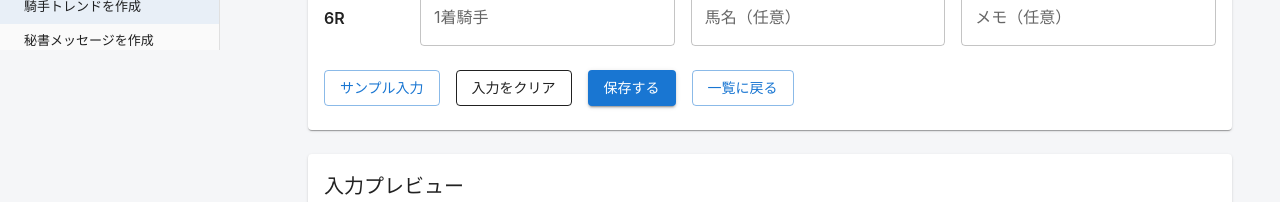
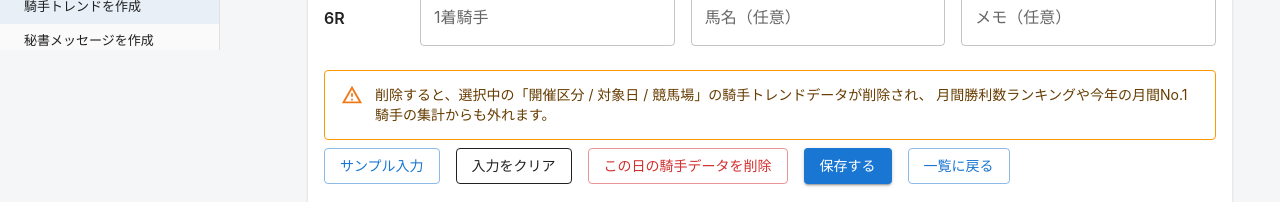
Before and after one commit to ikagih-kir/admin-ai-concierge, a React (Vite) app: page /jockey-trends/input in a window 1280 px wide. Shown: the part 750-952 px from the top of the page. Built offline with nearby package versions, Linux system fonts and the light colour scheme; no server answers; sample sign-in values are in the browser's storage.

Commit message:
fix: update Admin settings for production

```diff
--- a/src/api/jockeyTrends.ts
+++ b/src/api/jockeyTrends.ts
@@ -56,3 +56,22 @@ export async function deleteJockeyTrend(id: number) {
   const res = await axios.delete(`${API_BASE_URL}/admin/jockey-trends/${id}`);
   return res.data;
 }
+
+export async function deleteJockeyTrendsByDateVenue(params: {
+  raceDate: string;
+  meetingType: MeetingType;
+  venue: string;
+}) {
+  const res = await axios.delete(
+    `${API_BASE_URL}/admin/jockey-trends/by-date-venue`,
+    {
+      params: {
+        race_date: params.raceDate,
+        meeting_type: params.meetingType,
+        venue: params.venue,
+      },
+    }
+  );
+
+  return res.data;
+}
--- a/src/pages/JockeyTrend/JockeyTrendInputPage.tsx
+++ b/src/pages/JockeyTrend/JockeyTrendInputPage.tsx
@@ -1,5 +1,5 @@
 import { useEffect, useMemo, useState } from "react";
-import { useNavigate } from "react-router-dom";
+import { useNavigate, useSearchParams } from "react-router-dom";
 import {
   Alert,
   Box,
@@ -16,6 +16,7 @@ import {
 import {
   createJockeyTrend,
   deleteJockeyTrend,
+  deleteJockeyTrendsByDateVenue,
   fetchJockeyTrends,
   JockeyTrendItem,
   MeetingType,
@@ -78,10 +79,22 @@ function todayJstString(): string {
 
 export default function JockeyTrendInputPage() {
   const navigate = useNavigate();
+  const [searchParams] = useSearchParams();
 
-  const [meetingType, setMeetingType] = useState<MeetingType>("central");
-  const [raceDate, setRaceDate] = useState(todayJstString());
-  const [venue, setVenue] = useState(CENTRAL_VENUES[0]);
+  const initialMeetingType =
+    searchParams.get("meeting_type") === "local" ? "local" : "central";
+
+  const initialRaceDate = searchParams.get("race_date") || todayJstString();
+
+  const initialVenue =
+    searchParams.get("venue") ||
+    (initialMeetingType === "central" ? CENTRAL_VENUES[0] : LOCAL_VENUES[0]);
+
+  const [meetingType, setMeetingType] =
+    useState<MeetingType>(initialMeetingType);
+
+  const [raceDate, setRaceDate] = useState(initialRaceDate);
+  const [venue, setVenue] = useState(initialVenue);
   const [rows, setRows] = useState<RaceInputRow[]>(buildInitialRows());
 
   const [existingItems, setExistingItems] = useState<JockeyTrendItem[]>([]);
@@ -89,6 +102,7 @@ export default function JockeyTrendInputPage() {
 
   const [isLoadingExisting, setIsLoadingExisting] = useState(false);
   const [isSaving, setIsSaving] = useState(false);
+  const [isDeleting, setIsDeleting] = useState(false);
 
   const [snackbarOpen, setSnackbarOpen] = useState(false);
   const [snackbarSeverity, setSnackbarSeverity] = useState<"success" | "error">(
@@ -278,6 +292,48 @@ export default function JockeyTrendInputPage() {
     }
   };
 
+  const handleDeleteByDateVenue = async () => {
+    if (!raceDate) {
+      showMessage("error", "対象日を入力してください。");
+      return;
+    }
+
+    if (!venue.trim()) {
+      showMessage("error", "競馬場を選択してください。");
+      return;
+    }
+
+    const ok = window.confirm(
+      `${raceDate} / ${venue} の騎手トレンドデータを削除します。\n\nこの操作をすると、選択中の開催区分・対象日・競馬場の1〜6R勝利騎手データが削除され、月間勝利数ランキングや今年の月間No.1騎手の集計からも外れます。\n\n本当に削除しますか？`
+    );
+
+    if (!ok) return;
+
+    setIsDeleting(true);
+
+    try {
+      await deleteJockeyTrendsByDateVenue({
+        raceDate,
+        meetingType,
+        venue,
+      });
+
+      setRows(buildInitialRows());
+      setExistingItems([]);
+      setLatestItems([]);
+
+      showMessage("success", "騎手トレンドデータを削除しました。");
+    } catch (e: any) {
+      showMessage(
+        "error",
+        e?.response?.data?.detail ?? "削除に失敗しました。"
+      );
+    } finally {
+      setIsDeleting(false);
+    }
+  };
+
+
   return (
     <Box p={3}>
       <Stack spacing={3}>
@@ -407,6 +463,12 @@ export default function JockeyTrendInputPage() {
                 ))}
               </Stack>
 
+              <Stack spacing={1}>
+                <Alert severity="warning" variant="outlined">
+                  削除すると、選択中の「開催区分 / 対象日 / 競馬場」の騎手トレンドデータが削除され、
+                  月間勝利数ランキングや今年の月間No.1騎手の集計からも外れます。
+                </Alert>
+
                 <Stack direction="row" spacing={2} flexWrap="wrap">
                   <Button variant="outlined" onClick={handleSample}>
                     サンプル入力
@@ -417,9 +479,18 @@ export default function JockeyTrendInputPage() {
                   </Button>
 
                   <Button
+                    variant="outlined"
+                    color="error"
+                    onClick={handleDeleteByDateVenue}
+                    disabled={isSaving || isDeleting || !raceDate || !venue}
+                  >
+                    {isDeleting ? "削除中..." : "この日の騎手データを削除"}
+                  </Button>
+
+                  <Button
                     variant="contained"
                     onClick={handleSubmit}
-                  disabled={isSaving}
+                    disabled={isSaving || isDeleting}
                   >
                     {isSaving
                       ? "保存中..."
@@ -434,6 +505,7 @@ export default function JockeyTrendInputPage() {
                   >
                     一覧に戻る
                   </Button>
+                </Stack>
               </Stack>
             </Stack>
           </CardContent>
--- a/src/pages/JockeyTrend/JockeyTrendListPage.tsx
+++ b/src/pages/JockeyTrend/JockeyTrendListPage.tsx
@@ -16,7 +16,7 @@ import {
   Chip,
 } from "@mui/material";
 import {
-  deleteJockeyTrend,
+  deleteJockeyTrendsByDateVenue,
   fetchJockeyTrends,
   JockeyTrendItem,
   MeetingType,
@@ -47,17 +47,6 @@ export default function JockeyTrendListPage() {
     load();
   }, []);
 
-  const handleDelete = async (id: number) => {
-    const ok = window.confirm("この騎手トレンドデータを削除しますか？");
-    if (!ok) return;
-
-    try {
-      await deleteJockeyTrend(id);
-      await load();
-    } catch (e: any) {
-      alert(e?.response?.data?.detail ?? "削除に失敗しました");
-    }
-  };
 
   const meetingLabel = (value: MeetingType) => {
     return value === "central" ? "中央競馬" : "地方競馬";
@@ -253,14 +242,18 @@ export default function JockeyTrendListPage() {
                           variant="outlined"
                           onClick={async () => {
                             const ok = window.confirm(
-                              `${group.race_date} ${group.venue} の騎手トレンドをまとめて削除しますか？`
+                              `${group.race_date} / ${group.venue} の騎手トレンドをまとめて削除します。\n\n月間勝利数ランキングや今年の月間No.1騎手の集計からも外れます。\n\n本当に削除しますか？`
                             );
+
                             if (!ok) return;
 
                             try {
-                              for (const item of group.items) {
-                                await deleteJockeyTrend(item.id);
-                              }
+                              await deleteJockeyTrendsByDateVenue({
+                                raceDate: group.race_date,
+                                meetingType: group.meeting_type,
+                                venue: group.venue,
+                              });
+
                               await load();
                             } catch (e: any) {
                               alert(e?.response?.data?.detail ?? "削除に失敗しました");
```
Lines whose indentation alone changed are shown as unchanged.
